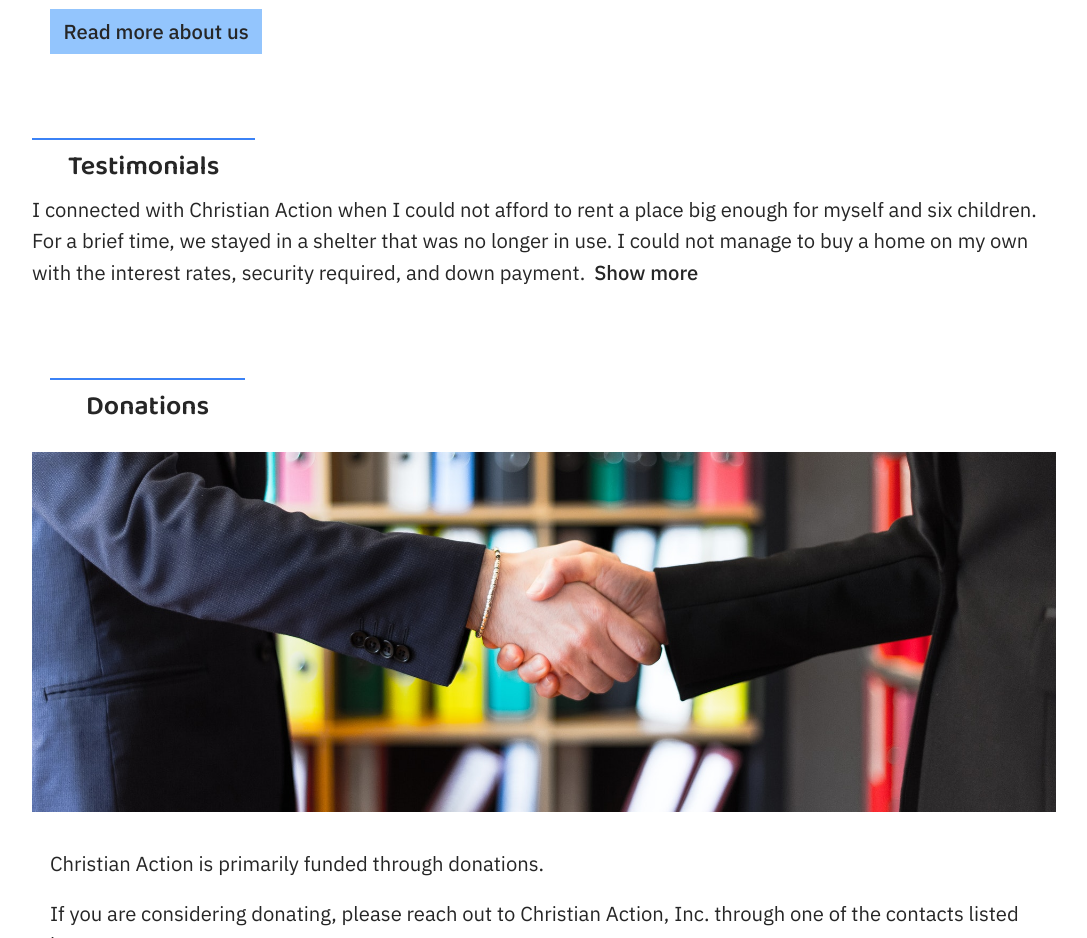
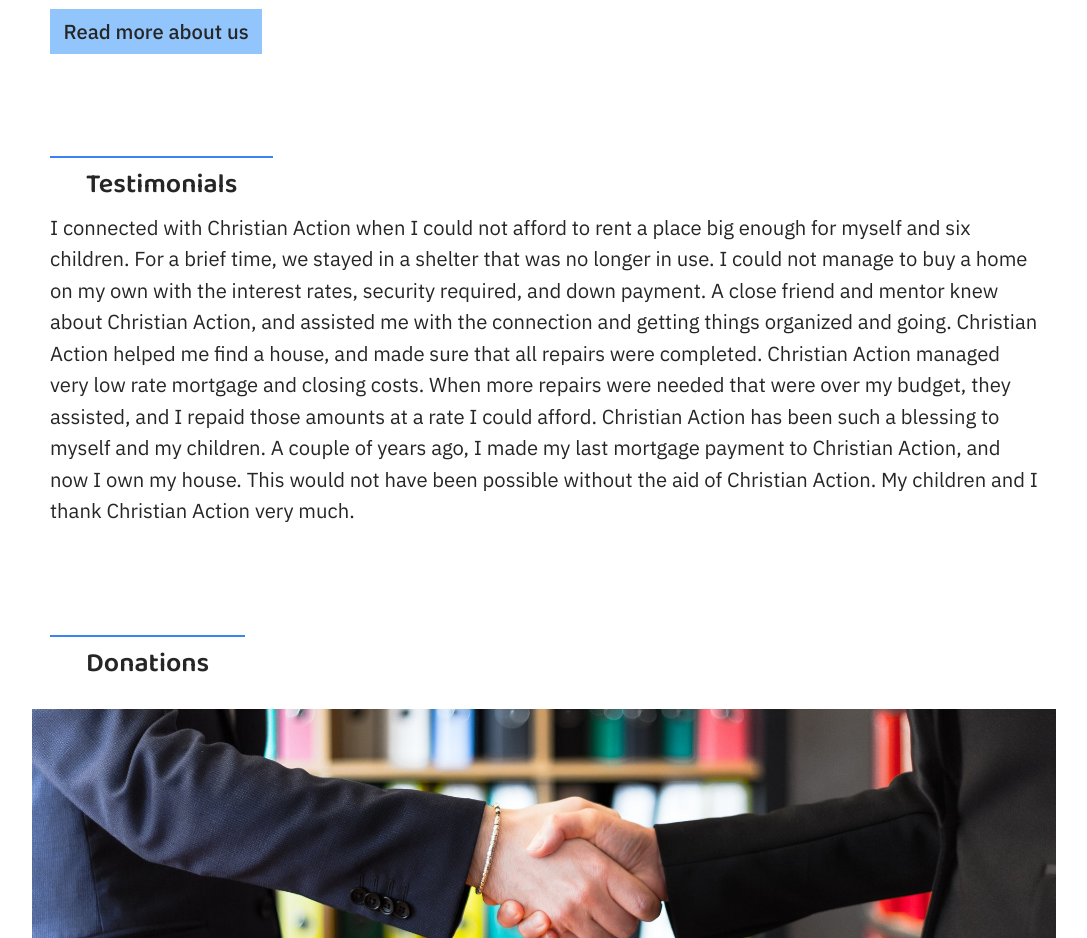
Before and after one commit to blaze-vincent/christian-action-2022, a Next.js app: page / in a window 1280 px wide. Shown: the part 1180-2118 px from the top of the page, without its empty margins (96-1183 px from the left). Built offline with nearby package versions, Linux system fonts and the light colour scheme.

Commit message:
Fix className typo; Unhide enormous block of text (not my idea)

```diff
--- a/components/testimonialSection.js
+++ b/components/testimonialSection.js
@@ -17,13 +17,12 @@ function SectionBlinds({children}){
 }
 
 export default function TestimonialSection(){
-  return <div className="p-4.">
+  return <div className="p-4">
     <SectionTitle title='Testimonials'/>
     <p className="text-lg">
       I connected with Christian Action when I could not afford to rent a place big enough for myself and six children.
       For a brief time, we stayed in a shelter that was no longer in use.
       I could not manage to buy a home on my own with the interest rates, security required, and down payment.
-      <SectionBlinds>
       A close friend and mentor knew about Christian Action, and assisted me with the connection and getting things organized and going.
       Christian Action helped me find a house, and made sure that all repairs were completed.
       Christian Action managed very low rate mortgage and closing costs.
@@ -32,7 +31,6 @@ export default function TestimonialSection(){
       A couple of years ago, I made my last mortgage payment to Christian Action, and now I own my house.
       This would not have been possible without the aid of Christian Action.
       My children and I thank Christian Action very much.
-      </SectionBlinds>
     </p>
   </div>
 }
```
Lines whose indentation alone changed are shown as unchanged.
